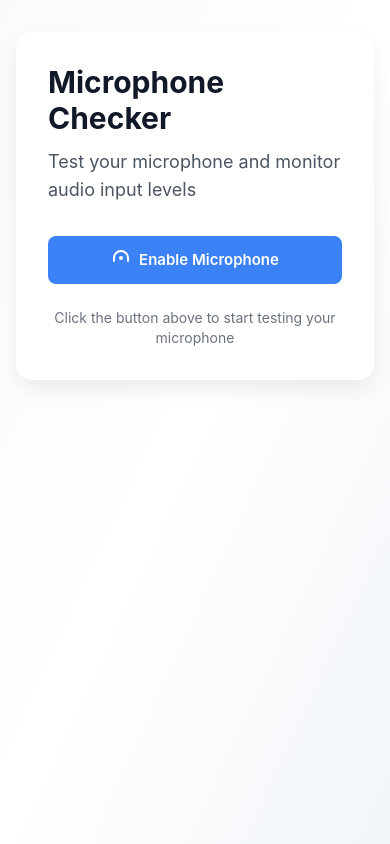
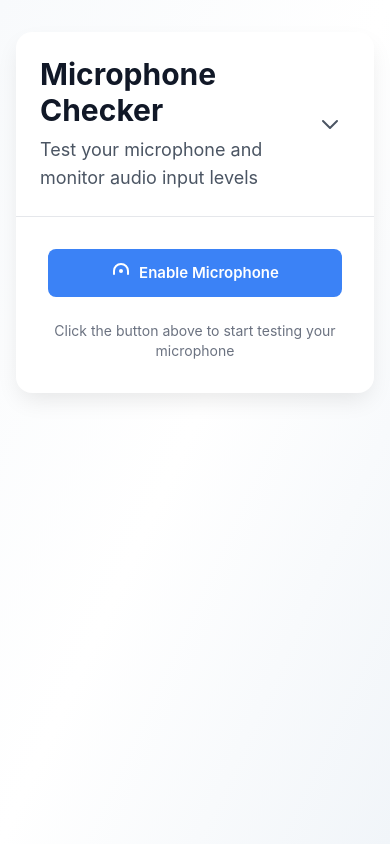
Before and after one commit to aarono-boop/Real-TIme-Objection-Handling, a Vue app: page / in a window 390 px wide. Built offline with nearby package versions, Linux system fonts and the light colour scheme; the HTML template or start-up script is replaced by a standard one.

Commit message:
Add minimize/expand functionality to microphone checker
cgen-a42b2f441ce043ce801a144b7740b770

```diff
--- a/src/components/MicrophoneChecker.vue
+++ b/src/components/MicrophoneChecker.vue
@@ -221,12 +221,35 @@ onBeforeUnmount(() => {
 
 <template>
   <div class="w-full max-w-2xl mx-auto">
-    <div class="rounded-2xl bg-white shadow-lg p-8 sm:p-12">
-      <!-- Header -->
-      <div class="mb-8">
-        <h1 class="text-3xl sm:text-4xl font-bold text-gray-900 mb-3">Microphone Checker</h1>
-        <p class="text-gray-600 text-lg">Test your microphone and monitor audio input levels</p>
+    <div class="rounded-2xl bg-white shadow-lg overflow-hidden transition-all duration-300">
+      <!-- Header with Minimize Button -->
+      <div class="p-6 sm:p-8 border-b border-gray-200 flex items-center justify-between">
+        <div v-if="!isMinimized" class="flex-1">
+          <h1 class="text-3xl sm:text-4xl font-bold text-gray-900 mb-2">Microphone Checker</h1>
+          <p class="text-gray-600 text-lg">Test your microphone and monitor audio input levels</p>
+        </div>
+        <div v-else class="flex-1">
+          <h1 class="text-xl font-bold text-gray-900">Microphone Checker</h1>
+          <p v-if="status === 'active'" class="text-sm text-green-600 font-medium mt-1">Active</p>
+          <p v-else class="text-sm text-gray-600 mt-1">Ready to test</p>
+        </div>
+
+        <button
+          @click="isMinimized = !isMinimized"
+          class="ml-4 p-2 hover:bg-gray-100 rounded-lg transition-colors duration-200 flex-shrink-0"
+          :title="isMinimized ? 'Expand' : 'Minimize'"
+        >
+          <svg v-if="isMinimized" class="w-6 h-6 text-gray-600" fill="none" stroke="currentColor" viewBox="0 0 24 24">
+            <path stroke-linecap="round" stroke-linejoin="round" stroke-width="2" d="M5 15l7-7 7 7" />
+          </svg>
+          <svg v-else class="w-6 h-6 text-gray-600" fill="none" stroke="currentColor" viewBox="0 0 24 24">
+            <path stroke-linecap="round" stroke-linejoin="round" stroke-width="2" d="M19 9l-7 7-7-7" />
+          </svg>
+        </button>
       </div>
+
+      <!-- Main Content (Collapsible) -->
+      <div v-if="!isMinimized" class="p-8 sm:p-12">
 
       <!-- Status Section -->
       <div v-if="status === 'idle'" class="space-y-6">
@@ -433,6 +456,7 @@ onBeforeUnmount(() => {
           <p class="text-gray-500">Waiting for speech input...</p>
         </div>
       </div>
+      </div>
     </div>
   </div>
 </template>
```
